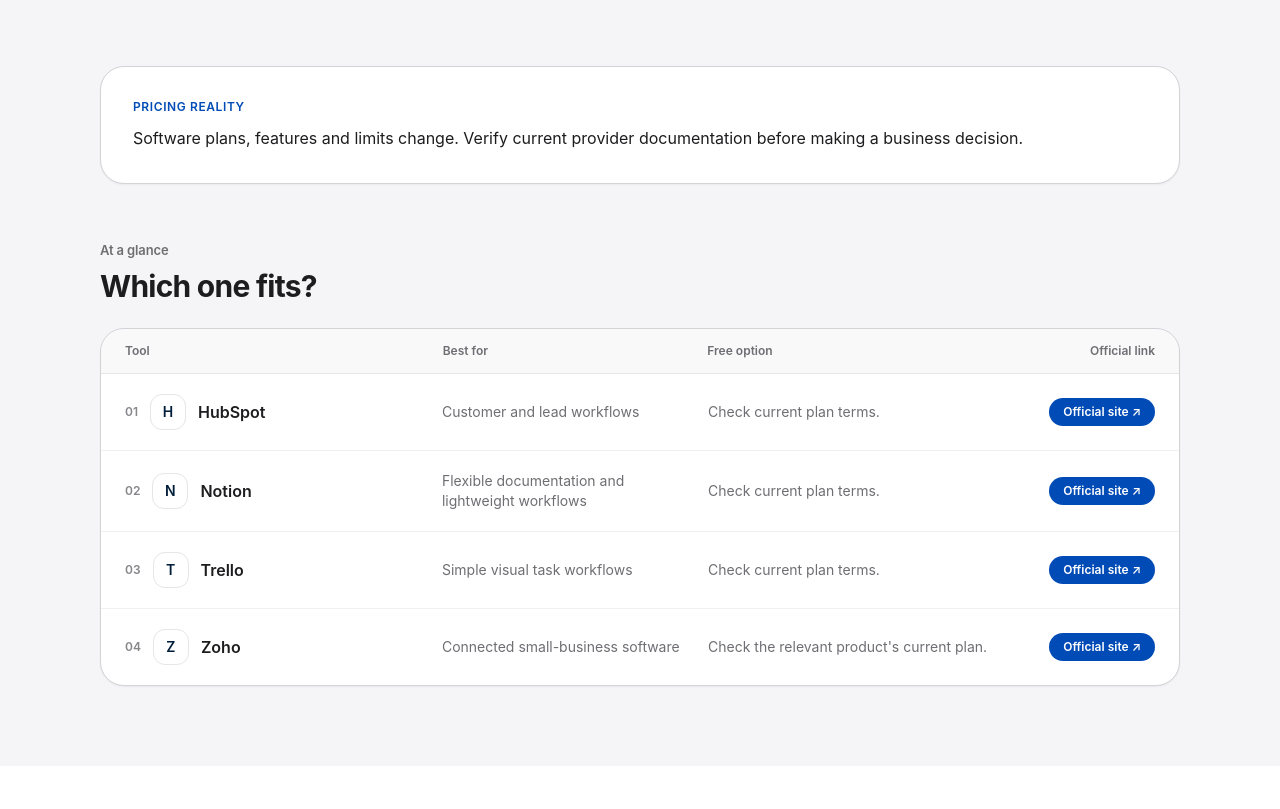
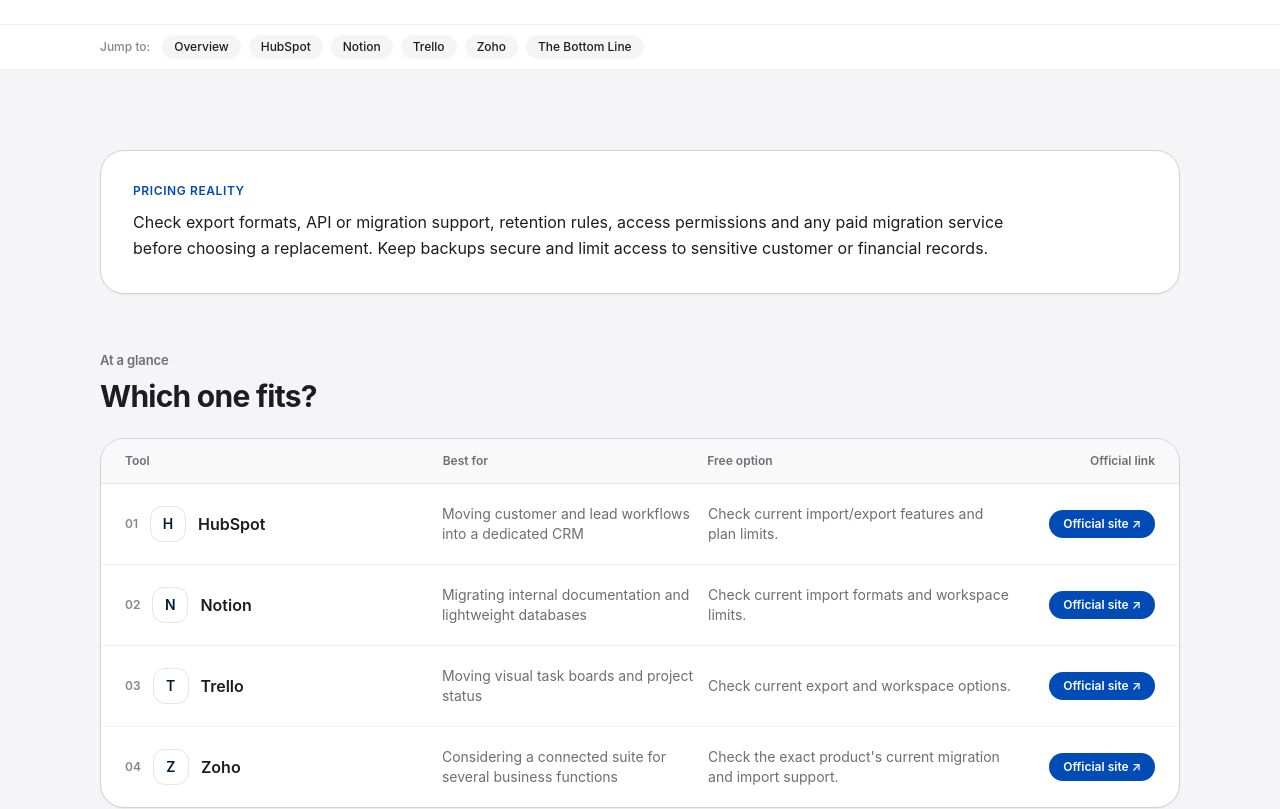
Before and after one commit to LinukaBandara/StackPick, a Next.js app: page /best/switch-business-software-without-losing-data in a window 1280 px wide. Shown: the part 720-1529 px from the top of the page. Built offline with nearby package versions, Linux system fonts and the light colour scheme; no server answers.

Commit message:
Make software selection, migration and automation guides actionable (#14)
* Make small-business operations guides actionable

* Make small-business operations guides actionable

* Make small-business operations guides actionable

```diff
--- a/app/best/automate-repetitive-small-business-tasks/page.tsx
+++ b/app/best/automate-repetitive-small-business-tasks/page.tsx
@@ -3,7 +3,7 @@ import ComparisonArticle from "@/components/ComparisonArticle";
 
 export const metadata: Metadata = {
   title: "How to Automate Repetitive Small-Business Tasks (2026)",
-  description: "Find repetitive work worth automating and build simple workflows without turning your business into a complicated automation project.",
+  description: "Find worthwhile automation candidates, compare workflow tools and add safeguards for failures, duplicates and human review.",
   alternates: { canonical: "/best/automate-repetitive-small-business-tasks" },
 };
 
@@ -12,34 +12,25 @@ export default function Page() {
     <ComparisonArticle
       title="How to Automate Repetitive Small-Business Tasks"
       slug="automate-repetitive-small-business-tasks"
-      intro="Find repetitive work worth automating and build simple workflows without turning your business into a complicated automation project."
-      pricingNote="Software plans, features and limits change. Verify current provider documentation before making a business decision."
+      intro="Good automation removes predictable copying and reminders; bad automation makes errors happen faster and harder to spot. Start with one repeated workflow that has a clear trigger, a known result and a way to recover when something fails. Automate only after the manual process is stable enough to describe."
+      pricingNote="Check task or operation limits, connected-app support, error logs, retry behavior and paid-tier requirements. Automation can move customer or financial data between services, so review permissions and data handling before enabling a workflow."
       tools={[
-        { name: "HubSpot", bestFor: "Customer and lead workflows", freeOption: "Check current plan terms.", tradeoff: "Can become broader than a very small workflow needs.", url: "https://www.hubspot.com/" },
-        { name: "Notion", bestFor: "Flexible documentation and lightweight workflows", freeOption: "Check current plan terms.", tradeoff: "Flexible systems require more setup discipline.", url: "https://www.notion.com/" },
-        { name: "Trello", bestFor: "Simple visual task workflows", freeOption: "Check current plan terms.", tradeoff: "Advanced operational workflows may need more structure.", url: "https://trello.com/" },
-        { name: "Zoho", bestFor: "Connected small-business software", freeOption: "Check the relevant product's current plan.", tradeoff: "A wider ecosystem can require more configuration.", url: "https://www.zoho.com/" },
+        { name: "Zapier", bestFor: "Connecting common cloud apps with trigger-and-action workflows", freeOption: "Check current task limits, supported apps and plan requirements.", tradeoff: "Quick to prototype, but multi-step workflows, higher volume and premium integrations may require paid access.", url: "https://zapier.com/" },
+        { name: "Make", bestFor: "Visual workflows with branching logic and data transformations", freeOption: "Check current operation limits and supported integrations.", tradeoff: "More control over complex flows, but the visual logic takes time to understand and maintain.", url: "https://www.make.com/" },
+        { name: "n8n", bestFor: "Teams that want more control over workflow logic and hosting", freeOption: "Compare current cloud plan terms with the requirements of self-hosting.", tradeoff: "Flexible for technical users, but self-hosting brings maintenance, security and uptime responsibilities.", url: "https://n8n.io/" },
+        { name: "Built-in app automation", bestFor: "Simple reminders or status changes inside one existing product", freeOption: "Check whether the feature is included in your current plan.", tradeoff: "Often easiest to support and troubleshoot, but limited when a workflow spans several services.", url: "https://www.zoho.com/" },
       ]}
-      bottomLine="Automate predictable handoffs before trying to automate everything."
+      bottomLine="Start with one low-risk workflow, such as sending an internal notification when a form arrives. Measure time saved and missed events, add a clear failure alert and keep human approval for money movement, deletion or customer-facing messages until the automation is proven."
     >
       <section className="bg-white">
         <div className="sp-container py-16 sm:py-20">
-          <p className="sp-eyebrow">StackPick practical workflow</p>
-          <h2 className="sp-title mt-4 max-w-4xl">Automate predictable handoffs before trying to automate everything.</h2>
-          <div className="mt-8 grid gap-4 sm:grid-cols-3">
-            <div className="rounded-2xl border border-[#e4e7ec] bg-[#f7f8fc] p-6">
-              <p className="font-semibold text-[#101828]">1. Define the job</p>
-              <p className="mt-2 text-sm leading-6 text-[#667085]">Write down the exact task, trigger, owner and desired outcome before choosing software.</p>
-            </div>
-            <div className="rounded-2xl border border-[#e4e7ec] bg-[#f7f8fc] p-6">
-              <p className="font-semibold text-[#101828]">2. Test the workflow</p>
-              <p className="mt-2 text-sm leading-6 text-[#667085]">Run a realistic example from start to finish instead of comparing feature checklists.</p>
-            </div>
-            <div className="rounded-2xl border border-[#e4e7ec] bg-[#f7f8fc] p-6">
-              <p className="font-semibold text-[#101828]">3. Check the exit</p>
-              <p className="mt-2 text-sm leading-6 text-[#667085]">Confirm exports, integrations, limits and what happens if the business outgrows the plan.</p>
-            </div>
+          <p className="sp-eyebrow">Automation readiness test</p>
+          <h2 className="sp-title mt-4 max-w-4xl">Define the trigger, failure path and owner before switching it on.</h2>
+          <div className="mt-8 grid gap-4 sm:grid-cols-2">
+            <div className="rounded-[24px] border border-black/10 p-6"><h3 className="text-lg font-semibold">Good first candidates</h3><ul className="mt-4 space-y-3 text-sm leading-6 text-[#6e6e73]"><li>Copying a new enquiry into a lead list.</li><li>Sending an internal reminder for an approaching deadline.</li><li>Creating a task when a known status changes.</li></ul></div>
+            <div className="rounded-[24px] border border-black/10 p-6"><h3 className="text-lg font-semibold">Safeguards to add</h3><ul className="mt-4 space-y-3 text-sm leading-6 text-[#6e6e73]"><li>Prevent duplicate runs and define retry behavior.</li><li>Notify an owner when a step fails.</li><li>Keep human approval for sensitive or irreversible actions.</li></ul></div>
           </div>
+          <p className="mt-6 max-w-3xl text-sm leading-6 text-[#6e6e73]">Test with sample records first. Confirm what information is shared with connected services, who can edit the workflow and how to disable it quickly if results are wrong.</p>
         </div>
       </section>
     </ComparisonArticle>
--- a/app/best/how-to-choose-software-small-business/page.tsx
+++ b/app/best/how-to-choose-software-small-business/page.tsx
@@ -3,7 +3,7 @@ import ComparisonArticle from "@/components/ComparisonArticle";
 
 export const metadata: Metadata = {
   title: "How to Choose Software for a Small Business (2026)",
-  description: "A practical framework for choosing business software without buying features your team will never use.",
+  description: "A practical buying framework for small businesses: define the workflow, score must-haves, calculate total cost and run a low-risk pilot.",
   alternates: { canonical: "/best/how-to-choose-software-small-business" },
 };
 
@@ -12,33 +12,35 @@ export default function Page() {
     <ComparisonArticle
       title="How to Choose Software for a Small Business"
       slug="how-to-choose-software-small-business"
-      intro="A practical framework for choosing business software without buying features your team will never use."
-      pricingNote="Software plans, features and limits change. Verify current provider documentation before making a business decision."
+      intro="A software shortlist should start with the problem that is costing the business time or creating errors—not with popular apps. Write down the workflow, the people involved and the failure you want to prevent. Then compare only products that meet the non-negotiable requirements and can be tested safely before you move important records."
+      pricingNote="Compare total cost rather than headline subscription price: seats, onboarding, integrations, transaction fees, training and the time needed to maintain the system. Verify current plan terms and regional support before buying."
       tools={[
-        { name: "HubSpot", bestFor: "Customer and lead workflows", freeOption: "Check current plan terms.", tradeoff: "Can become broader than a very small workflow needs.", url: "https://www.hubspot.com/" },
-        { name: "Notion", bestFor: "Flexible documentation and lightweight workflows", freeOption: "Check current plan terms.", tradeoff: "Flexible systems require more setup discipline.", url: "https://www.notion.com/" },
-        { name: "Trello", bestFor: "Simple visual task workflows", freeOption: "Check current plan terms.", tradeoff: "Advanced operational workflows may need more structure.", url: "https://trello.com/" },
-        { name: "Zoho", bestFor: "Connected small-business software", freeOption: "Check the relevant product's current plan.", tradeoff: "A wider ecosystem can require more configuration.", url: "https://www.zoho.com/" },
+        { name: "HubSpot", bestFor: "Evaluating a dedicated customer and lead workflow", freeOption: "Check current CRM plan terms and feature limits.", tradeoff: "Useful when follow-ups and shared customer history are failing, but unnecessary if a simple list is already reliable.", url: "https://www.hubspot.com/" },
+        { name: "Notion", bestFor: "Testing whether documentation and lightweight trackers solve the problem", freeOption: "Check current workspace and collaboration terms.", tradeoff: "Flexible and adaptable, but the business must maintain its own structure and workflow discipline.", url: "https://www.notion.com/" },
+        { name: "Trello", bestFor: "Making task status and ownership visible", freeOption: "Check current board and collaborator limits.", tradeoff: "Easy to understand for a visual workflow, but not a full replacement for accounting or customer records.", url: "https://trello.com/" },
+        { name: "Zoho", bestFor: "Comparing connected apps when several functions need to work together", freeOption: "Check the specific product's current plan and local availability.", tradeoff: "A suite may reduce switching, but configuration and bundled features only pay off if the business uses them.", url: "https://www.zoho.com/" },
       ]}
-      bottomLine="Start with the workflow, not the feature list."
+      bottomLine="Write three must-haves and three deal-breakers before booking demos. Test the same real workflow in each finalist, calculate the full first-year cost, and confirm how you can export data. Choose the tool that solves the named problem with the least new administration—not the one with the longest feature list."
     >
       <section className="bg-white">
         <div className="sp-container py-16 sm:py-20">
-          <p className="sp-eyebrow">StackPick practical workflow</p>
-          <h2 className="sp-title mt-4 max-w-4xl">Start with the workflow, not the feature list.</h2>
-          <div className="mt-8 grid gap-4 sm:grid-cols-3">
-            <div className="rounded-2xl border border-[#e4e7ec] bg-[#f7f8fc] p-6">
-              <p className="font-semibold text-[#101828]">1. Define the job</p>
-              <p className="mt-2 text-sm leading-6 text-[#667085]">Write down the exact task, trigger, owner and desired outcome before choosing software.</p>
-            </div>
-            <div className="rounded-2xl border border-[#e4e7ec] bg-[#f7f8fc] p-6">
-              <p className="font-semibold text-[#101828]">2. Test the workflow</p>
-              <p className="mt-2 text-sm leading-6 text-[#667085]">Run a realistic example from start to finish instead of comparing feature checklists.</p>
-            </div>
-            <div className="rounded-2xl border border-[#e4e7ec] bg-[#f7f8fc] p-6">
-              <p className="font-semibold text-[#101828]">3. Check the exit</p>
-              <p className="mt-2 text-sm leading-6 text-[#667085]">Confirm exports, integrations, limits and what happens if the business outgrows the plan.</p>
-            </div>
+          <p className="sp-eyebrow">Small-business buying scorecard</p>
+          <h2 className="sp-title mt-4 max-w-4xl">Run a fair test before you commit.</h2>
+          <p className="mt-5 max-w-3xl text-base leading-7 text-[#6e6e73]">
+            Score each finalist against the same scenario and keep must-have requirements separate
+            from nice-to-have features. A product that fails a critical requirement should not win
+            just because it scores well on extras.
+          </p>
+          <div className="mt-8 overflow-x-auto rounded-[28px] border border-black/10 bg-white">
+            <table className="w-full min-w-[640px] text-left text-sm">
+              <thead><tr className="border-b border-black/10"><th className="p-5 font-semibold">Criterion</th><th className="p-5 font-semibold">Question to answer</th><th className="p-5 font-semibold">Evidence</th></tr></thead>
+              <tbody>
+                <tr className="border-b border-black/10"><td className="p-5 font-medium">Workflow fit</td><td className="p-5 text-[#6e6e73]">Can it complete the core task end to end?</td><td className="p-5 text-[#6e6e73]">A test using a realistic example</td></tr>
+                <tr className="border-b border-black/10"><td className="p-5 font-medium">Total cost</td><td className="p-5 text-[#6e6e73]">What will seats, add-ons and setup cost?</td><td className="p-5 text-[#6e6e73]">First-year estimate, not just monthly price</td></tr>
+                <tr className="border-b border-black/10"><td className="p-5 font-medium">Adoption</td><td className="p-5 text-[#6e6e73]">Will the people doing the work update it?</td><td className="p-5 text-[#6e6e73]">A short trial with actual users</td></tr>
+                <tr><td className="p-5 font-medium">Exit and risk</td><td className="p-5 text-[#6e6e73]">Can you export records and control access?</td><td className="p-5 text-[#6e6e73]">Test export, permissions and cancellation</td></tr>
+              </tbody>
+            </table>
           </div>
         </div>
       </section>
--- a/app/best/switch-business-software-without-losing-data/page.tsx
+++ b/app/best/switch-business-software-without-losing-data/page.tsx
@@ -3,7 +3,7 @@ import ComparisonArticle from "@/components/ComparisonArticle";
 
 export const metadata: Metadata = {
   title: "How to Switch Business Software Without Losing Your Data (2026)",
-  description: "A practical migration checklist for changing business software while protecting records, exports, integrations and day-to-day operations.",
+  description: "A staged migration checklist for exporting, mapping, testing and reconciling business data before switching software.",
   alternates: { canonical: "/best/switch-business-software-without-losing-data" },
 };
 
@@ -12,34 +12,27 @@ export default function Page() {
     <ComparisonArticle
       title="How to Switch Business Software Without Losing Your Data"
       slug="switch-business-software-without-losing-data"
-      intro="A practical migration checklist for changing business software while protecting records, exports, integrations and day-to-day operations."
-      pricingNote="Software plans, features and limits change. Verify current provider documentation before making a business decision."
+      intro="The risky part of changing business software is not creating the new account—it is losing context, breaking connected workflows or discovering that key records did not transfer. Treat migration as a controlled project: inventory the data, export a backup, map fields, test a small sample, reconcile the result and keep a rollback path until the new system is proven."
+      pricingNote="Check export formats, API or migration support, retention rules, access permissions and any paid migration service before choosing a replacement. Keep backups secure and limit access to sensitive customer or financial records."
       tools={[
-        { name: "HubSpot", bestFor: "Customer and lead workflows", freeOption: "Check current plan terms.", tradeoff: "Can become broader than a very small workflow needs.", url: "https://www.hubspot.com/" },
-        { name: "Notion", bestFor: "Flexible documentation and lightweight workflows", freeOption: "Check current plan terms.", tradeoff: "Flexible systems require more setup discipline.", url: "https://www.notion.com/" },
-        { name: "Trello", bestFor: "Simple visual task workflows", freeOption: "Check current plan terms.", tradeoff: "Advanced operational workflows may need more structure.", url: "https://trello.com/" },
-        { name: "Zoho", bestFor: "Connected small-business software", freeOption: "Check the relevant product's current plan.", tradeoff: "A wider ecosystem can require more configuration.", url: "https://www.zoho.com/" },
+        { name: "HubSpot", bestFor: "Moving customer and lead workflows into a dedicated CRM", freeOption: "Check current import/export features and plan limits.", tradeoff: "Can centralize customer records, but map lifecycle stages, owners, notes and duplicate contacts before importing.", url: "https://www.hubspot.com/" },
+        { name: "Notion", bestFor: "Migrating internal documentation and lightweight databases", freeOption: "Check current import formats and workspace limits.", tradeoff: "Flexible for documents and simple tables, but complex relations and automations may not transfer one-to-one.", url: "https://www.notion.com/" },
+        { name: "Trello", bestFor: "Moving visual task boards and project status", freeOption: "Check current export and workspace options.", tradeoff: "Board structure is easy to understand, but check how comments, attachments, due dates and member assignments transfer.", url: "https://trello.com/" },
+        { name: "Zoho", bestFor: "Considering a connected suite for several business functions", freeOption: "Check the exact product's current migration and import support.", tradeoff: "A suite can connect workflows, but moving multiple data types at once increases testing and permission complexity.", url: "https://www.zoho.com/" },
       ]}
-      bottomLine="Export first, test the new workflow, then cut over deliberately."
+      bottomLine="Do not cancel the old system immediately after importing. Keep a dated, access-controlled backup; test the most important records and integrations; reconcile counts and totals; and run a short parallel period where practical. Cut over only after users can complete the critical workflow and you know how to restore or retrieve the original data."
     >
       <section className="bg-white">
         <div className="sp-container py-16 sm:py-20">
-          <p className="sp-eyebrow">StackPick practical workflow</p>
-          <h2 className="sp-title mt-4 max-w-4xl">Export first, test the new workflow, then cut over deliberately.</h2>
-          <div className="mt-8 grid gap-4 sm:grid-cols-3">
-            <div className="rounded-2xl border border-[#e4e7ec] bg-[#f7f8fc] p-6">
-              <p className="font-semibold text-[#101828]">1. Define the job</p>
-              <p className="mt-2 text-sm leading-6 text-[#667085]">Write down the exact task, trigger, owner and desired outcome before choosing software.</p>
-            </div>
-            <div className="rounded-2xl border border-[#e4e7ec] bg-[#f7f8fc] p-6">
-              <p className="font-semibold text-[#101828]">2. Test the workflow</p>
-              <p className="mt-2 text-sm leading-6 text-[#667085]">Run a realistic example from start to finish instead of comparing feature checklists.</p>
-            </div>
-            <div className="rounded-2xl border border-[#e4e7ec] bg-[#f7f8fc] p-6">
-              <p className="font-semibold text-[#101828]">3. Check the exit</p>
-              <p className="mt-2 text-sm leading-6 text-[#667085]">Confirm exports, integrations, limits and what happens if the business outgrows the plan.</p>
-            </div>
+          <p className="sp-eyebrow">Migration runbook</p>
+          <h2 className="sp-title mt-4 max-w-4xl">Move a sample first. Verify before switching off the old system.</h2>
+          <div className="mt-8 grid gap-4 sm:grid-cols-2">
+            <div className="rounded-[24px] border border-black/10 p-6"><p className="text-sm font-semibold text-[#6e6e73]">01 / Inventory</p><h3 className="mt-2 text-lg font-semibold">List records and dependencies</h3><p className="mt-3 text-sm leading-6 text-[#6e6e73]">Identify contacts, tasks, attachments, custom fields, automations, integrations and who needs access.</p></div>
+            <div className="rounded-[24px] border border-black/10 p-6"><p className="text-sm font-semibold text-[#6e6e73]">02 / Backup</p><h3 className="mt-2 text-lg font-semibold">Export and preserve a clean copy</h3><p className="mt-3 text-sm leading-6 text-[#6e6e73]">Save dated exports securely and confirm files can be opened before changing the source system.</p></div>
+            <div className="rounded-[24px] border border-black/10 p-6"><p className="text-sm font-semibold text-[#6e6e73]">03 / Trial migration</p><h3 className="mt-2 text-lg font-semibold">Map and import a representative sample</h3><p className="mt-3 text-sm leading-6 text-[#6e6e73]">Test missing fields, duplicates, dates, attachments and special characters with a small batch first.</p></div>
+            <div className="rounded-[24px] border border-black/10 p-6"><p className="text-sm font-semibold text-[#6e6e73]">04 / Reconcile</p><h3 className="mt-2 text-lg font-semibold">Compare counts and critical workflows</h3><p className="mt-3 text-sm leading-6 text-[#6e6e73]">Check record totals, financial totals where relevant, permissions and integrations before cutover.</p></div>
           </div>
+          <p className="mt-6 max-w-3xl text-sm leading-6 text-[#6e6e73]">For regulated or sensitive records, confirm applicable retention and privacy obligations before copying data to another service.</p>
         </div>
       </section>
     </ComparisonArticle>
```
